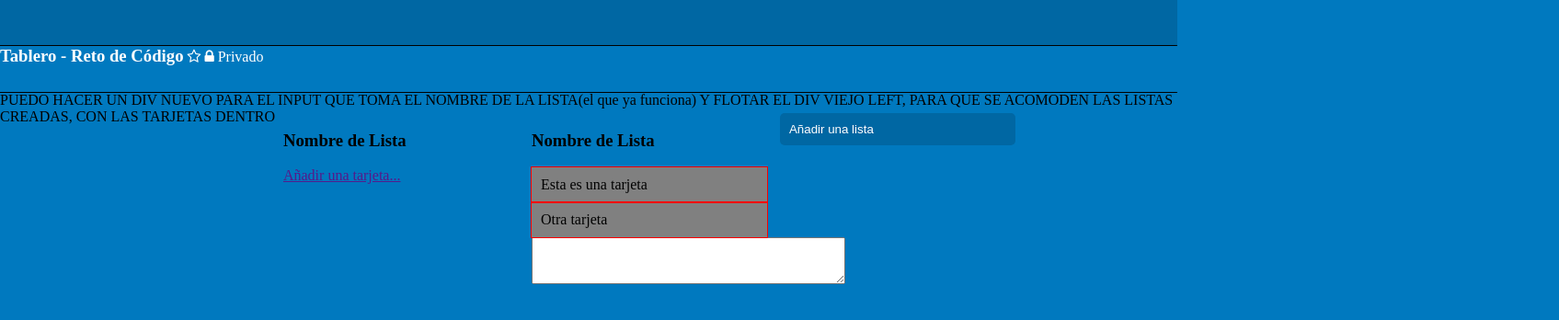
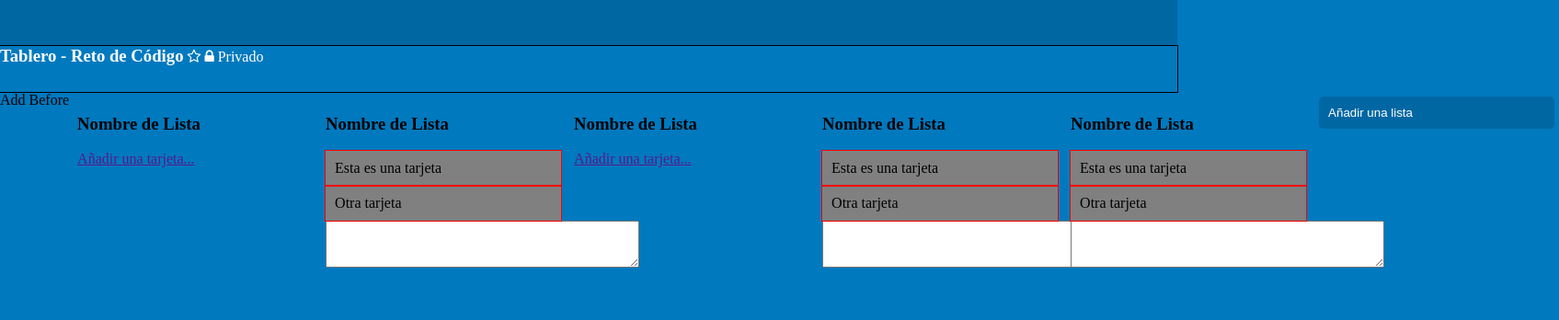
Before and after one commit to tazocar/trello, a plain HTML site: page index.html in a window 1280 px wide. Shown: the whole page at 92% size, 1695 px wide, since content can reach past the window. Drawn offline with Linux system fonts and the light colour scheme; files whose address does not match are found by name.

Commit message:
body nowrap

```diff
--- a/assets/css/main.css
+++ b/assets/css/main.css
@@ -1,6 +1,7 @@
 body{
 	background-color: #0079BF;
 	margin: 0;
+	white-space: nowrap;
 }
 header{
 	width: 100%;
@@ -77,7 +78,6 @@ header{
 	background: #519839;
 }
 
-
 .fa.fa-times{
 	margin-left: 20px;
 	font-size: 1.6em;
@@ -92,7 +92,6 @@ header{
 	color: #2F3437;
 }
 
-
 ol{
 	list-style: none;
 	margin: 0;
--- a/assets/js/app.js
+++ b/assets/js/app.js
@@ -1,9 +1,9 @@
 //llamo a mi contenedor de TODAS las listas
 var listCont = document.getElementById("lists-container");
 //creo un div contenedor para cada lista
-var listDiv = document.createElement("div");
+var inputDiv = document.createElement("div");
 //le doy clase
-listDiv.setAttribute("class", "list-div");
+inputDiv.setAttribute("class", "list-div");
 
 //creo un input
 var inputStart = document.createElement("input");
@@ -23,26 +23,25 @@ cancel.classList.add("fa", "fa-times");
 
 
 //Uniendo hijos
-listDiv.appendChild(inputStart);
-listCont.appendChild(listDiv);
+inputDiv.appendChild(inputStart);
+listCont.appendChild(inputDiv);
 
 //Evento en el input
 inputStart.addEventListener('focus', firstCardFocus);
 function firstCardFocus(){
 	//al hacer click en el input
 	inputStart.classList.add('input-focus');
-	listDiv.className = "list-div-active"
-	listDiv.appendChild(btnSave);
-	listDiv.appendChild(cancel);
+	inputDiv.className = "list-div-active"
+	inputDiv.appendChild(btnSave);
+	inputDiv.appendChild(cancel);
 
 }
-
 cancel.addEventListener('click', firstCardBlur);
 function firstCardBlur(){
 	//al hacer click en el input
 	inputStart.classList.remove('input-focus');
-	listDiv.className = "list-div"
-	listDiv.removeChild(btnSave);
-	listDiv.removeChild(cancel);
+	inputDiv.className = "list-div"
+	inputDiv.removeChild(btnSave);
+	inputDiv.removeChild(cancel);
 
 }
--- a/index.html
+++ b/index.html
@@ -24,7 +24,9 @@
 			<input type="text" id="input-start" placeholder="Añadir una Lista">
 			<button class="btn-save">Guardar</button><i class="fa fa-times" aria-hidden="true"></i>
 		</div> -->
-		PUEDO HACER UN DIV NUEVO PARA EL INPUT QUE TOMA EL NOMBRE DE LA LISTA(el que ya funciona) Y FLOTAR EL DIV VIEJO LEFT, PARA QUE SE ACOMODEN LAS LISTAS CREADAS, CON LAS TARJETAS DENTRO
+		<!-- PUEDO HACER UN DIV NUEVO PARA EL INPUT QUE TOMA EL NOMBRE DE LA LISTA(el que ya funciona) Y FLOTAR EL DIV VIEJO LEFT, PARA QUE SE ACOMODEN LAS LISTAS CREADAS, CON LAS TARJETAS DENTRO -->
+
+		Add Before
 		<div class="list-div">
 			<h3>Nombre de Lista</h3>
 			<a href="">Añadir una tarjeta...</a>
@@ -37,6 +39,27 @@
 			</ol>
 			<textarea name="" id="" cols="40" rows="3"></textarea>
 		</div>
+		<div class="list-div">
+			<h3>Nombre de Lista</h3>
+			<a href="">Añadir una tarjeta...</a>
+		</div>
+		<div class="list-div">
+			<h3>Nombre de Lista</h3>
+			<ol>
+				<li>Esta es una tarjeta</li>
+				<li>Otra tarjeta</li>
+			</ol>
+			<textarea name="" id="" cols="40" rows="3"></textarea>
+		</div>
+		<div class="list-div">
+			<h3>Nombre de Lista</h3>
+			<ol>
+				<li>Esta es una tarjeta</li>
+				<li>Otra tarjeta</li>
+			</ol>
+			<textarea name="" id="" cols="40" rows="3"></textarea>
+		</div>
+
 
 	</section>
 	<script src="assets/js/app.js"></script>
```
